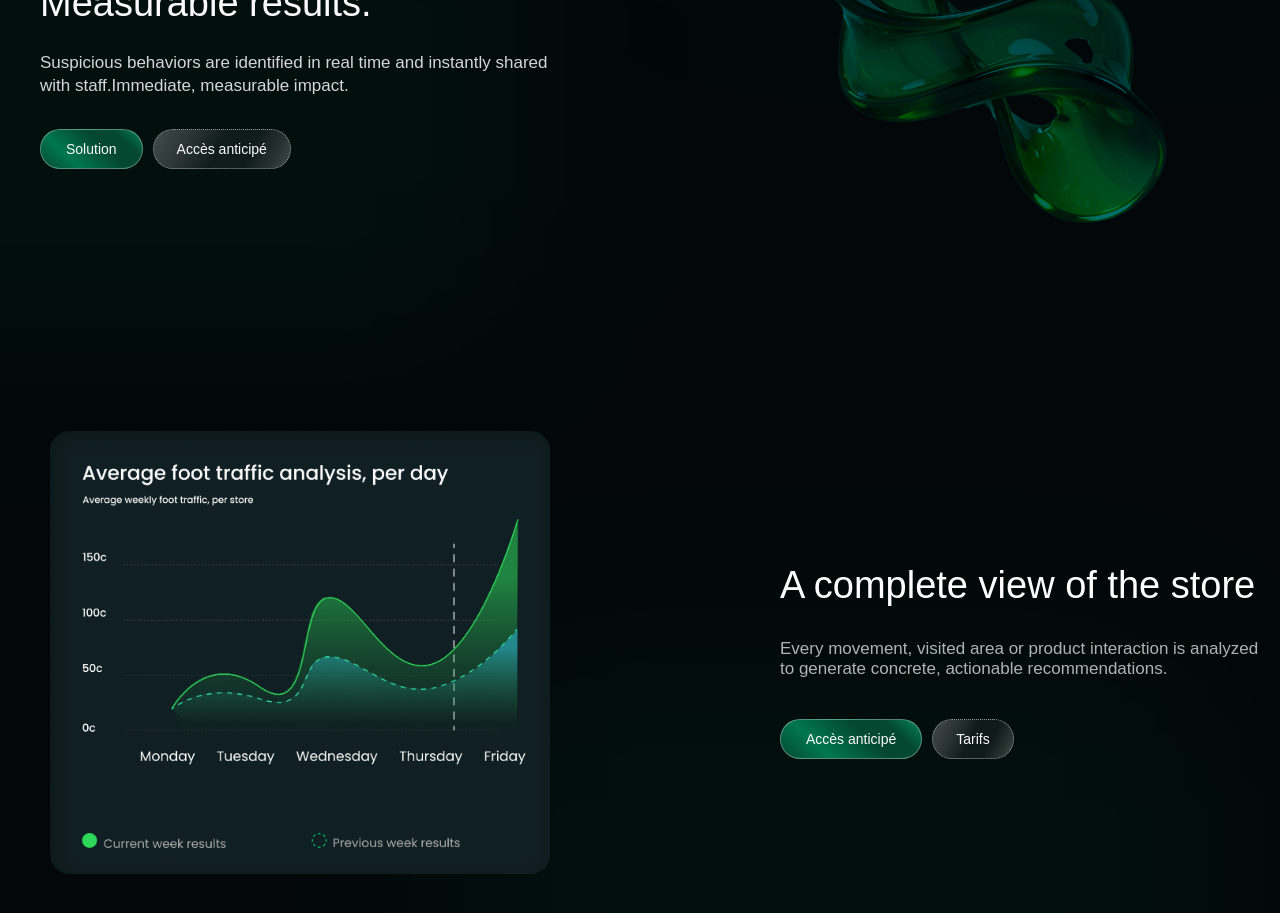
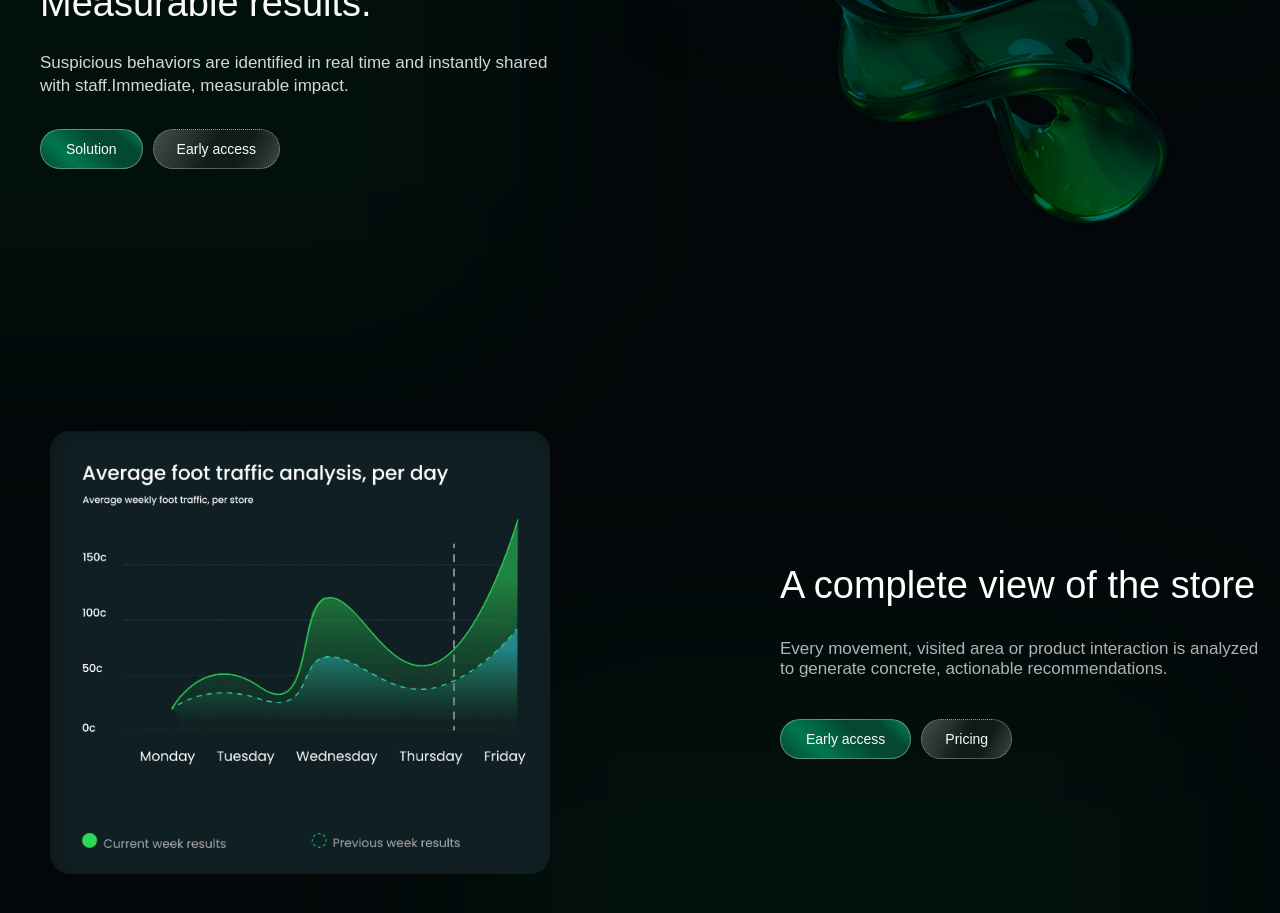
Before and after one commit to user49412908123/LAST-OFFICIAL-LYNARIS-VERSION, a website: page en/solution.html in a window 1280 px wide. Shown: the part 1180-2093 px from the top of the page. Drawn offline with nearby package versions, Linux system fonts and the light colour scheme; a script that the page names is missing.

Commit message:
english transl

```diff
--- a/en/solution.html
+++ b/en/solution.html
@@ -299,7 +299,7 @@
                 >Solution</a
               >
               <a href="../en/early-access.html" class="cta-3 w-button"
-                >Accès anticipé</a
+                >Early access</a
               >
             </div>
           </div>
@@ -342,9 +342,9 @@
           </p>
           <div class="solution-cta-container">
             <a href="../en/early-access.html" class="cta-1 solutio w-button"
-              >Accès anticipé</a
+              >Early access</a
             >
-            <a href="../en/pricing.html" class="cta-3 w-button">Tarifs</a>
+            <a href="../en/pricing.html" class="cta-3 w-button">Pricing</a>
           </div>
         </div>
       </section>
```
